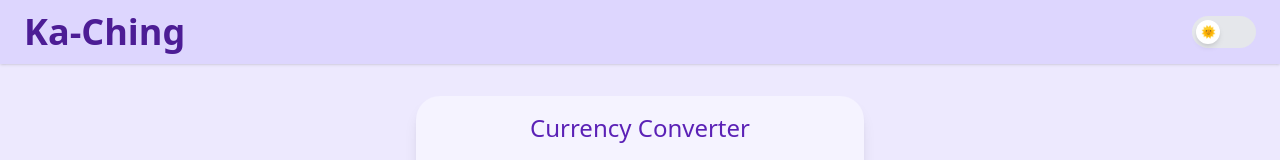
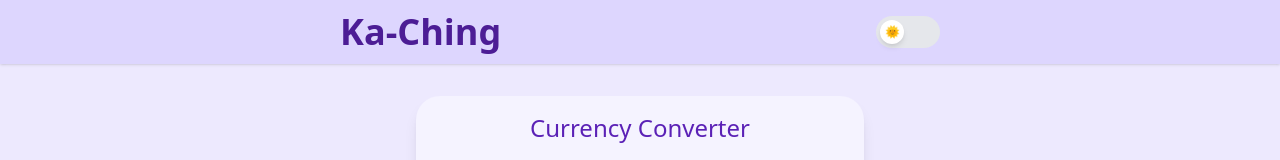
Before and after one commit to viktornoskire/Ka-Ching, a React (Vite) app in the folder frontend/: page / in a window 1280 px wide. Shown: the top 160 px of the page. Built offline with nearby package versions, Linux system fonts and the light colour scheme; no server answers.

Commit message:
Make a small change to the header

```diff
--- a/frontend/src/App.tsx
+++ b/frontend/src/App.tsx
@@ -48,8 +48,11 @@ function App() {
             ${darkMode ? "bg-[#1E1B2E]" : "bg-[#EDE9FE]"}`}
     >
       <header
-        className={`flex justify-between items-center px-6 py-3 shadow
-                ${darkMode ? "bg-[#2A2544]" : "bg-[#DDD6FE]"}`}
+        className={`${darkMode ? "bg-[#2A2544]" : "bg-[#DDD6FE]"} px-6 py-3 shadow`}
+      >
+        <div
+          className={`flex justify-between items-center
+                 max-w-150 mx-auto`}
         >
           <h1
             className={`text-3xl sm:text-4xl font-bold
@@ -71,6 +74,7 @@ function App() {
               <span className="text-xs">{darkMode ? "🌚" : "🌞"}</span>
             </span>
           </button>
+        </div>
       </header>
 
       <div className="flex justify-center">
```
Lines whose indentation alone changed are shown as unchanged.
